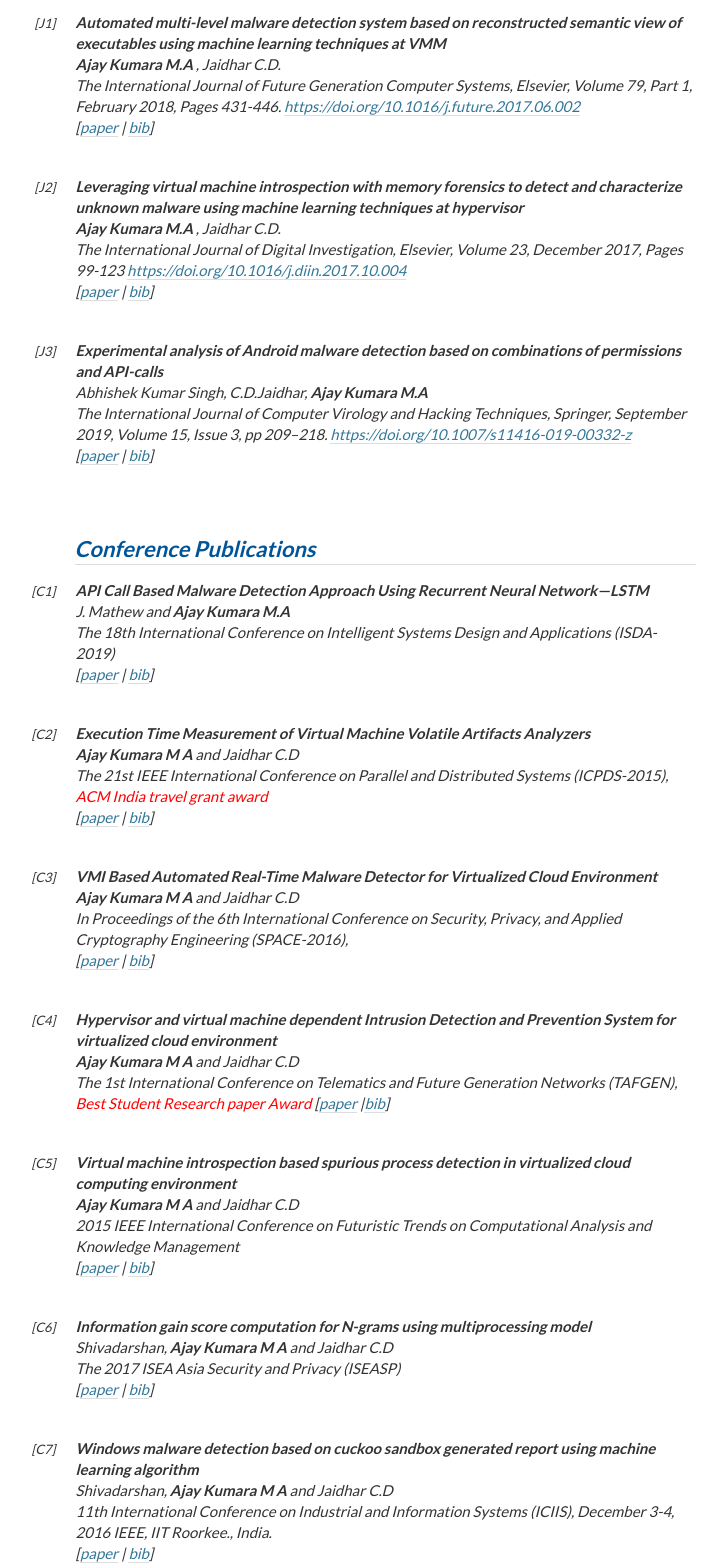
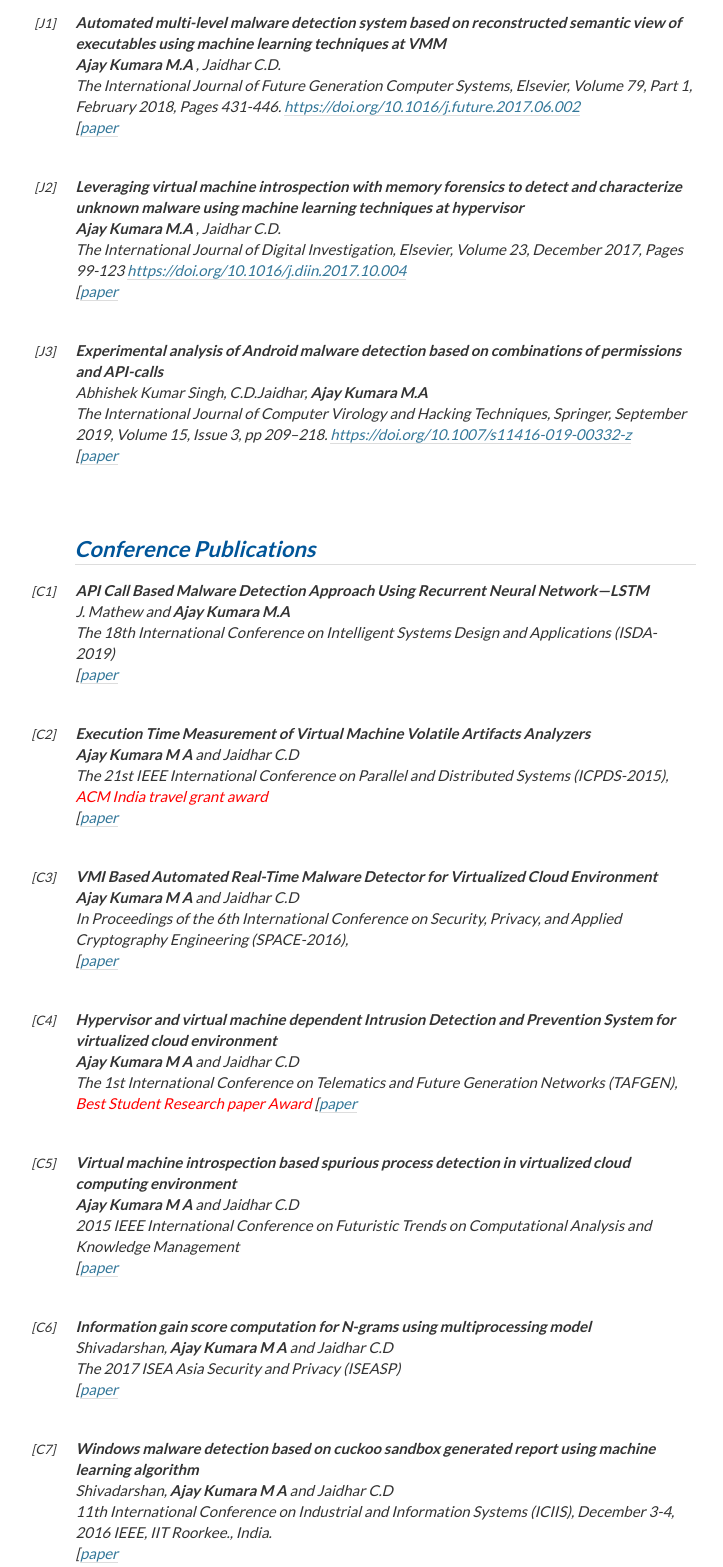
Before and after one commit to ajaymas/ajaymas.github.io, a plain HTML site: page index.html in a window 1280 px wide. Shown: the part 1416-2983 px from the top of the page, without its empty margins (342-1065 px from the left). Drawn offline with Linux system fonts and the light colour scheme.

Commit message:
Update index.html

```diff
--- a/index.html
+++ b/index.html
@@ -258,7 +258,6 @@ I received my PhD in computer science in 2018 from the <a href="https://www.nitk
            <a href="https://doi.org/10.1016/j.future.2017.06.002"> https://doi.org/10.1016/j.future.2017.06.002</a>
        <br>
        [<a href="../Publication/AMMDS.pdf">paper</a>
-       | <a href="../Publication/AMMDS.bib">bib</a>]
     </li>
     <br>
     <li>
@@ -272,7 +271,6 @@ I received my PhD in computer science in 2018 from the <a href="https://www.nitk
 
        <br>
        [<a href="../Publication/AINTEXT.pdf">paper</a>
-       | <a href="../Publication/AINTEXT.bib">bib</a>]
 
     </li>
     <br>
@@ -286,7 +284,6 @@ I received my PhD in computer science in 2018 from the <a href="https://www.nitk
 	    <a href="https://doi.org/10.1007/s11416-019-00332-z"> https://doi.org/10.1007/s11416-019-00332-z</a>
        <br>
        [<a href="../Publication/Android.pdf">paper</a>
-       | <a href="../Publication/Android.bib">bib</a>]
       <!-- | <a href="https://github.com/bingseclab/piecewise">artifact</a>] -->
     </li>
     <br>
@@ -304,7 +301,6 @@ I received my PhD in computer science in 2018 from the <a href="https://www.nitk
 
        <br>
        [<a href="../Publication/ISDA2019.pdf">paper</a>
-       | <a href="../Publication/ISDA2019.bib">bib</a>]
     </li>
     <br>
     <li>
@@ -316,7 +312,6 @@ I received my PhD in computer science in 2018 from the <a href="https://www.nitk
        The 21st IEEE International Conference on Parallel and Distributed Systems (ICPDS-2015), <font color="red"> ACM India travel grant award </font>
        <br>
        [<a href="../Publication/ICPDS.pdf">paper</a>
-       | <a href="../Publication/ICPDS.bib">bib</a>]
     </li>
     <br>
     <li>
@@ -328,7 +323,6 @@ I received my PhD in computer science in 2018 from the <a href="https://www.nitk
        In Proceedings of the 6th International Conference on Security, Privacy, and Applied Cryptography  Engineering (SPACE-2016),
        <br>
        [<a href="../Publication/SPACE2016.pdf">paper</a>
-       | <a href="../Publication/SPACE2016.bib">bib</a>]
     </li>
     <br>
     <li>
@@ -340,7 +334,6 @@ I received my PhD in computer science in 2018 from the <a href="https://www.nitk
        The 1st International Conference on Telematics and Future Generation Networks (TAFGEN),<font color="red"> Best Student Research paper Award </font
        <br>
        [<a href="../Publication/TAFGEN.pdf">paper</a>
-       |<a href="../Publication/TAFGEN.bib">bib</a>]
     </li>
     <br>
     <li>
@@ -352,7 +345,6 @@ I received my PhD in computer science in 2018 from the <a href="https://www.nitk
        2015 IEEE International Conference on Futuristic Trends on Computational Analysis and Knowledge Management
        <br>
        [<a href="../Publication/VMI.pdf">paper</a>
-       | <a href="../Publication/VMI.bib">bib</a>]
     </li>
     <br>
     <li>
@@ -364,7 +356,6 @@ I received my PhD in computer science in 2018 from the <a href="https://www.nitk
        The 2017 ISEA Asia Security and Privacy (ISEASP)
        <br>
        [<a href="../Publication/INGAIN.pdf">paper</a>
-       | <a href="../Publication/INGAIN.bib">bib</a>]
     </li>
     <br>
     <li>
@@ -376,7 +367,6 @@ I received my PhD in computer science in 2018 from the <a href="https://www.nitk
        11th International Conference on Industrial and Information Systems (ICIIS), December 3-4, 2016 IEEE, IIT Roorkee., India.
        <br>
        [<a href="../Publication/ICPDS.pdf">paper</a>
-       | <a href="../Publication/ICPDS.bib">bib</a>]
     </li>
     <br>
     <li>
@@ -388,7 +378,6 @@ I received my PhD in computer science in 2018 from the <a href="https://www.nitk
 The 3rd International Conference on Signal Processing, Communication and Networking (ICSCN-2015)
       <br>
        [<a href="../Publication/INGAIN.pdf">paper</a>
-       | <a href="../Publication/INGAIN.bib">bib</a>]
     </li>
     <br>
   </ul>
```
